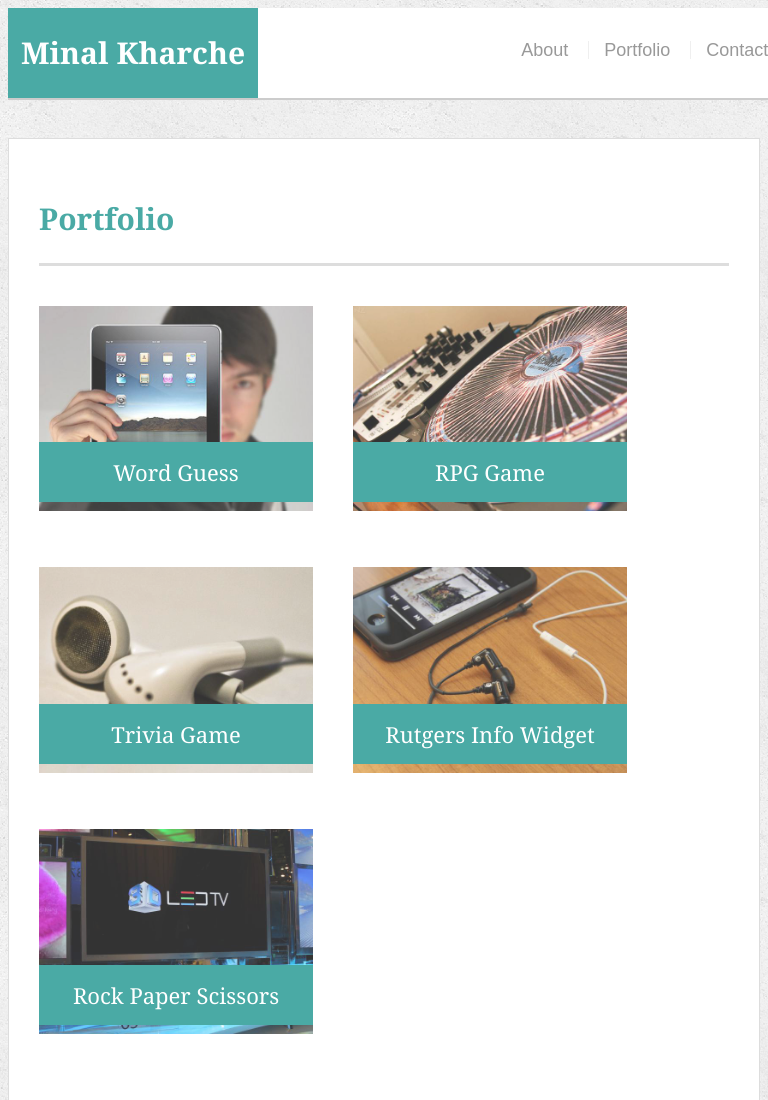
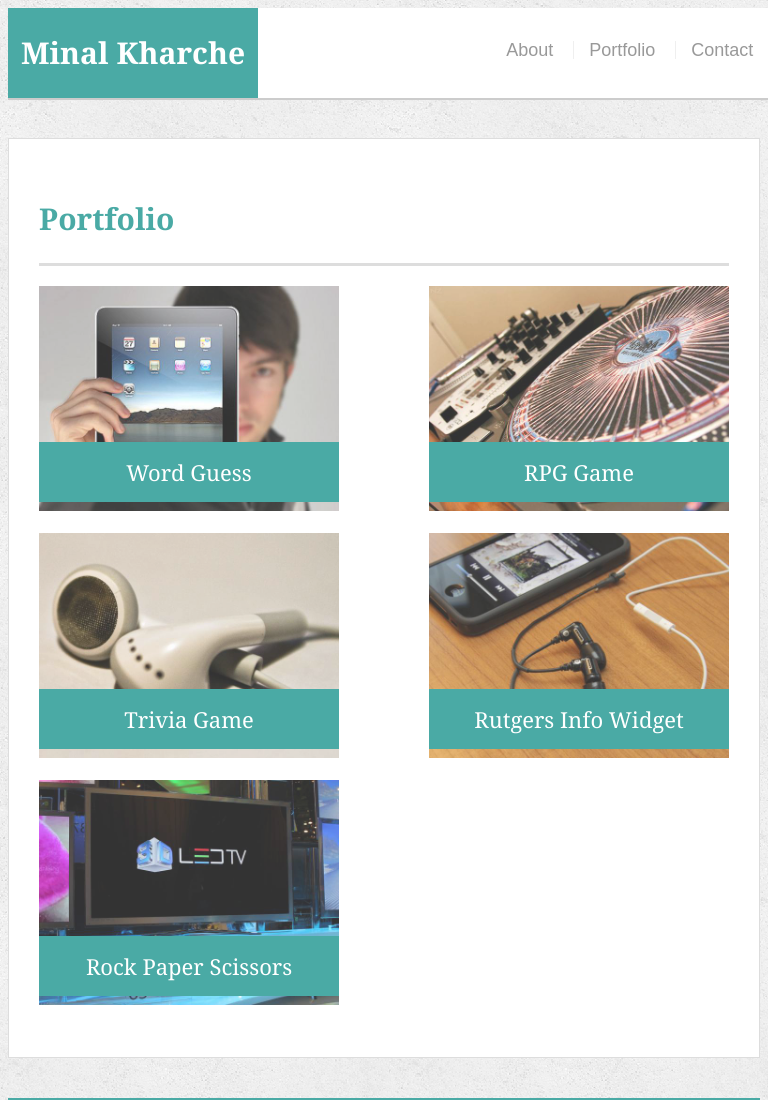
Before and after one commit to minalk24/Responsive-Portfolio, a plain HTML site: page portfolio.html in a window 768 px wide. Shown: the top 1100 px of the page. Drawn offline with Linux system fonts and the light colour scheme.

Commit message:
fixed layout for device width 768

```diff
--- a/assets/css/style.css
+++ b/assets/css/style.css
@@ -266,8 +266,20 @@ input[type=submit] {
 }
 
 /*layout for max width 768 */
-@media only screen and (max-width: 768px) {
+@media only screen and (min-width: 640px) and (max-width: 768px){
+  #responsive-nav{
+    margin-right:15px;
+}
 
+/*portfolio page */
+.work{
+  margin:0 auto;
+  width:300px;
+  float: right;
+  display:inline-block;
+}
+.work:nth-child(even) {
+  float:none;
 }
 
 /*layout for max width 980 */
```
Also changed, not shown: contact.html (+1 -1 lines), assets/images/minal.png (added), 2 other files.
